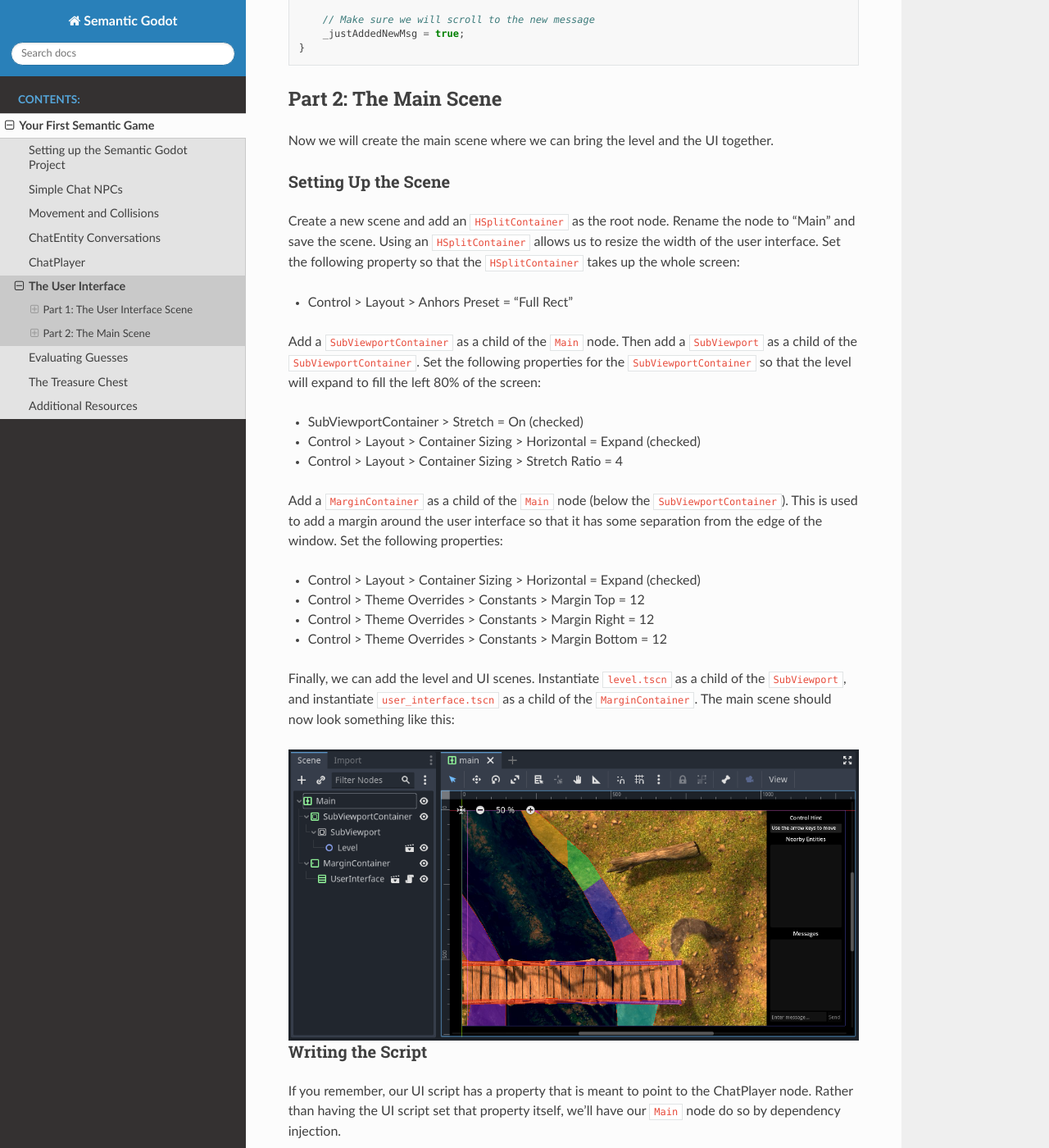
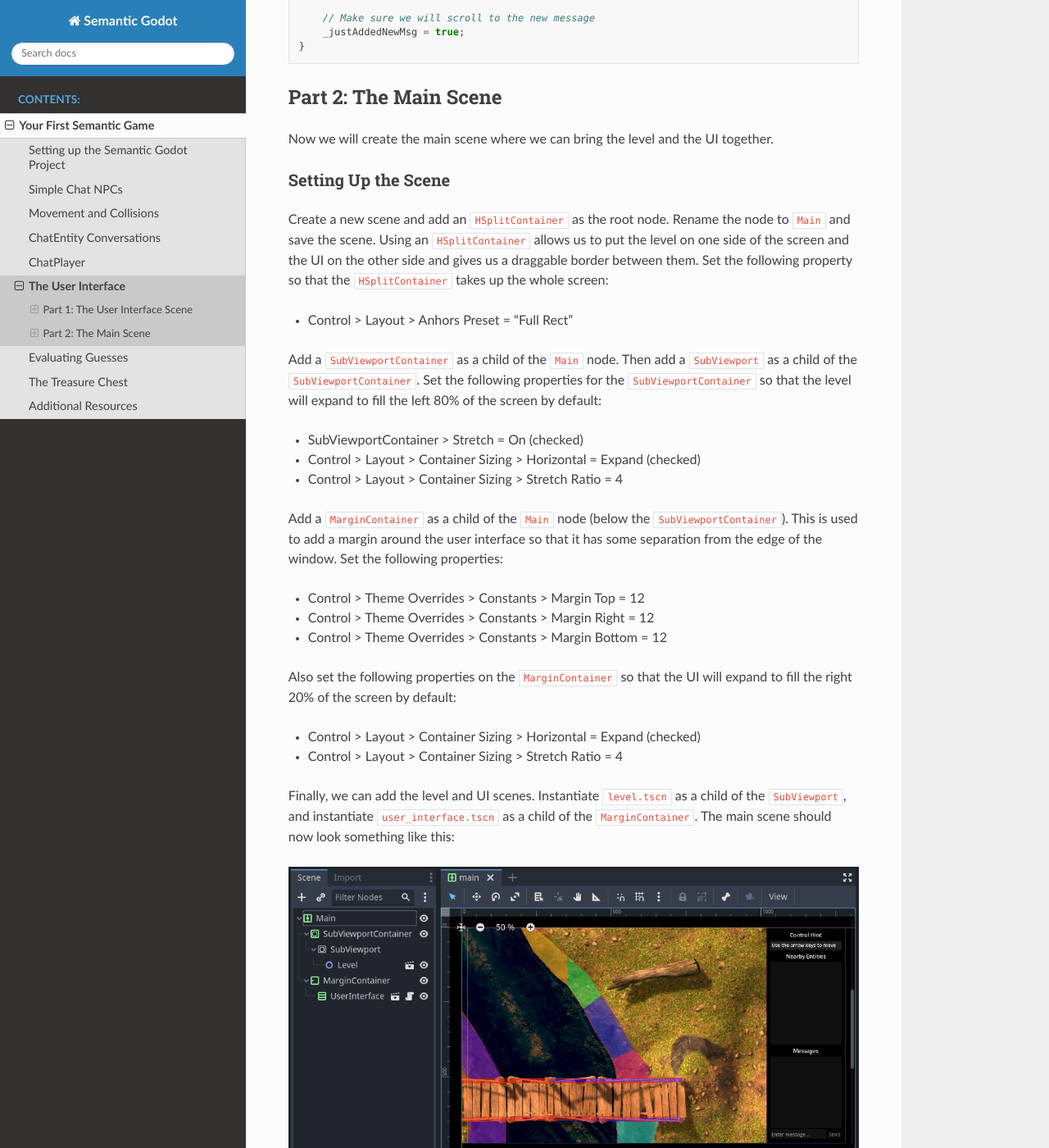
Before and after one commit to RaiderSoft/semantic-godot, a Sphinx documentation site: the page built from docs/first_semantic_game/06.user_interface.rst, in a window 1280 px wide and 1400 px high, scrolled down 5107 px. Shown: the whole window at 82% size. Built offline with Sphinx 7.4.7 and the Read the Docs theme 2.0.0, drawn with Linux system fonts in a browser that asks for light colours; some of the changed text lies outside the part shown.

Commit message:
Minor fixes and improvements

```diff
--- a/docs/first_semantic_game/06.user_interface.rst
+++ b/docs/first_semantic_game/06.user_interface.rst
@@ -8,20 +8,19 @@ the end of this section, we should be able to do the following from the user int
 
 * See a constantly updated control hint message.
 * See when other ``ChatEntity`` nodes are nearby.
-* Write, send, and receive messages while in a conversation with another ``ChatEntity``.
+* Write, send, and receive messages while in a conversation with another entity.
 
 Part 1: The User Interface Scene
 --------------------------------
 
-Now that we have updated the ``ChatPlayer`` script, we can move on to creating the UI and
-connecting it up to this script. First, we'll start with the UI scene itself.
+Let's start by setting up the user interface scene along with its script.
 
 Setting Up the Scene
 ^^^^^^^^^^^^^^^^^^^^
 
-The user interface scene is provided premade here :download:`user_interface.tscn`. Everything
+The user interface scene is provided premade here: :download:`user_interface.tscn`. Everything
 should be set up except the scripts. Open up *user_interface.tscn*. You should see the following
-scene:
+scene (though the background may be a different color):
 
 .. image:: ui_screenshot.png
    :alt: The UI Scene
@@ -263,15 +262,17 @@ Now we will create the main scene where we can bring the level and the UI togeth
 Setting Up the Scene
 ^^^^^^^^^^^^^^^^^^^^
 
-Create a new scene and add an ``HSplitContainer`` as the root node. Rename the node to "Main" and
-save the scene. Using an ``HSplitContainer`` allows us to resize the width of the user interface.
-Set the following property so that the ``HSplitContainer`` takes up the whole screen:
+Create a new scene and add an ``HSplitContainer`` as the root node. Rename the node to ``Main`` and
+save the scene. Using an ``HSplitContainer`` allows us to put the level on one side of the screen
+and the UI on the other side and gives us a draggable border between them. Set the following
+property so that the ``HSplitContainer`` takes up the whole screen:
 
 * Control > Layout > Anhors Preset = "Full Rect"
 
 Add a ``SubViewportContainer`` as a child of the ``Main`` node. Then add a ``SubViewport`` as a
 child of the ``SubViewportContainer``. Set the following properties for the
-``SubViewportContainer`` so that the level will expand to fill the left 80% of the screen:
+``SubViewportContainer`` so that the level will expand to fill the left 80% of the screen by
+default:
 
 * SubViewportContainer > Stretch = On (checked)
 * Control > Layout > Container Sizing > Horizontal = Expand (checked)
@@ -281,10 +282,15 @@ Add a ``MarginContainer`` as a child of the ``Main`` node (below the ``SubViewpo
 This is used to add a margin around the user interface so that it has some separation from the edge
 of the window. Set the following properties:
 
-* Control > Layout > Container Sizing > Horizontal = Expand (checked)
 * Control > Theme Overrides > Constants > Margin Top = 12
 * Control > Theme Overrides > Constants > Margin Right = 12
 * Control > Theme Overrides > Constants > Margin Bottom = 12
+
+Also set the following properties on the ``MarginContainer`` so that the UI will expand to fill the
+right 20% of the screen by default:
+
+* Control > Layout > Container Sizing > Horizontal = Expand (checked)
+* Control > Layout > Container Sizing > Stretch Ratio = 4
 
 Finally, we can add the level and UI scenes. Instantiate ``level.tscn`` as a child of the
 ``SubViewport``, and instantiate ``user_interface.tscn`` as a child of the ``MarginContainer``. The
@@ -298,14 +304,13 @@ main scene should now look something like this:
 Writing the Script
 ^^^^^^^^^^^^^^^^^^
 
-If you remember, our UI script has a property that is meant to point to the ChatPlayer node. Rather
-than having the UI script set that property itself, we'll have our ``Main`` node do so by dependency
-injection.
+If you remember, our UI script has a property that is meant to point to the ``ChatPlayer`` node.
+Rather than having the UI script set that property itself, we'll have our ``Main`` node do so.
 
-Add a C# script to the ``Main`` node. Save the script as "Main.cs". In this script, we'll just need to
-override the ``_Ready()`` method with the following code. This code searches in the ``SubViewport``
-for a ``ChatPlayer`` node called "ChatPlayer". It then gets the UI node and sets the ``MyChatPlayer`` property of
-the UI to point to the ``ChatPlayer`` node that was found.
+Add a C# script to the ``Main`` node. Save the script as *Main.cs*. In this script, we'll just need
+to override the ``_Ready()`` method with the following code. This code searches in the
+``SubViewport`` for a ``ChatPlayer`` node called "ChatPlayer". It then gets the UI node and sets
+the ``MyChatPlayer`` property of the UI to point to the ``ChatPlayer`` node that was found.
 
 .. code-block:: csharp
 
```
